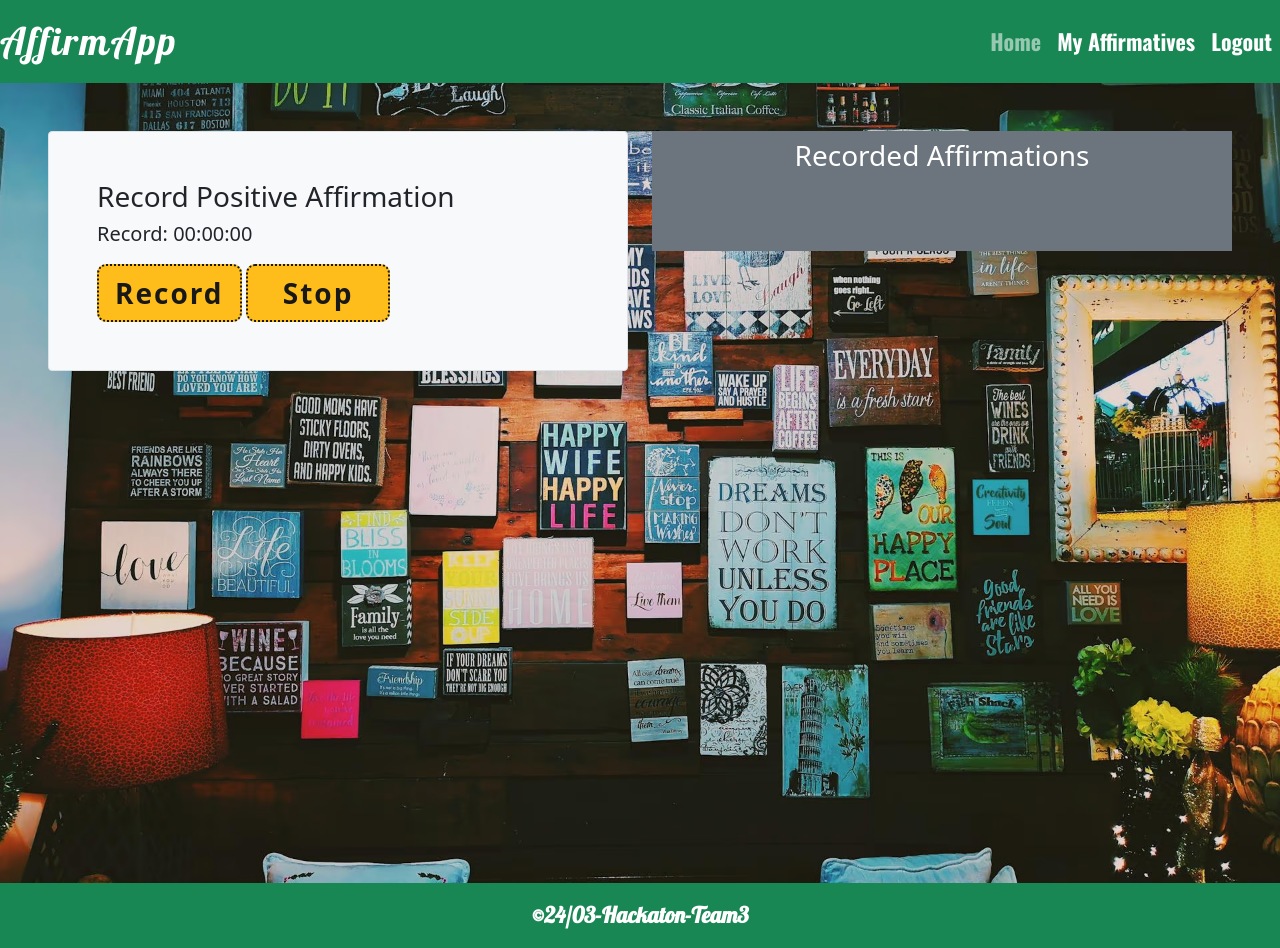
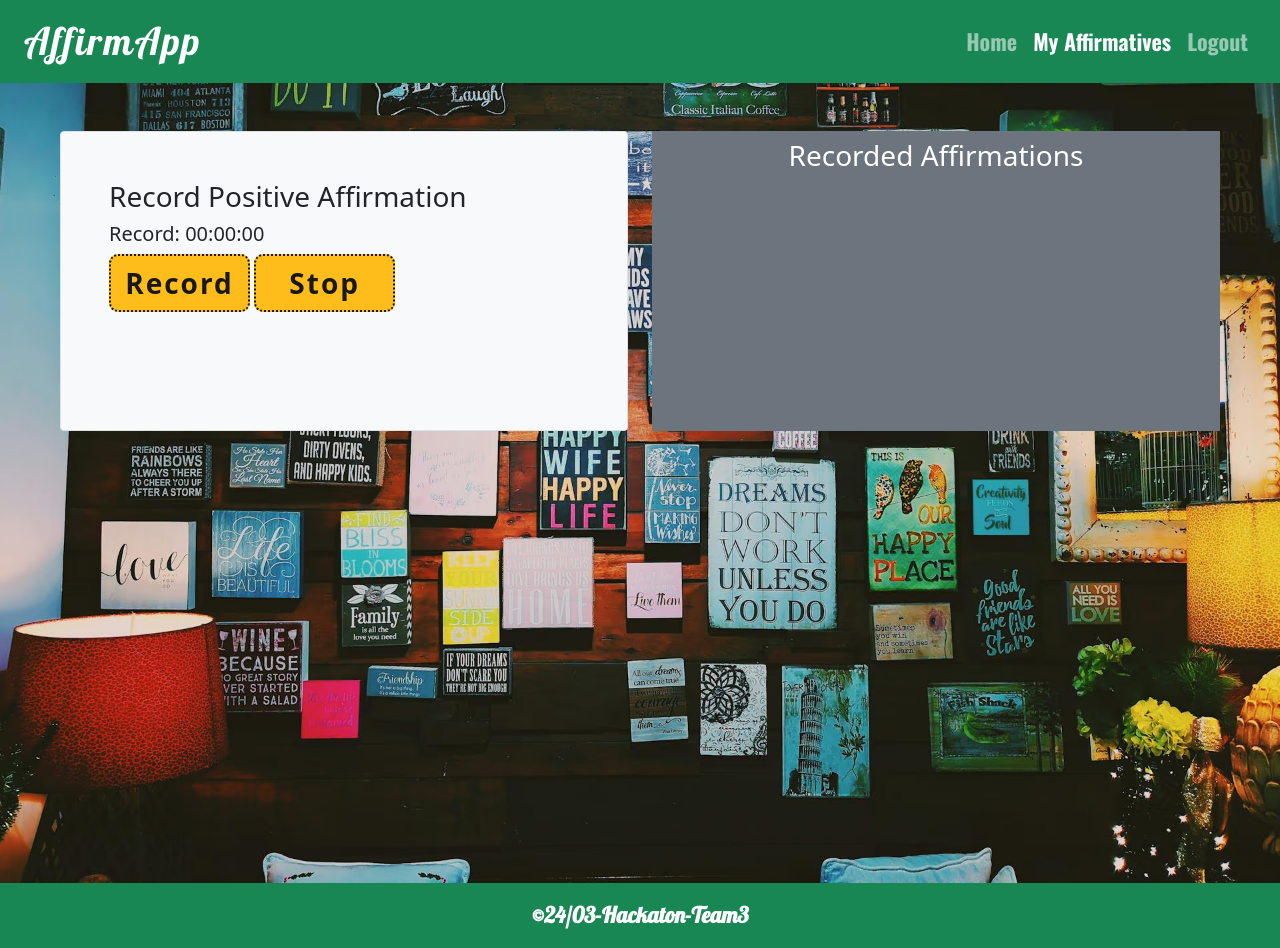
Before and after one commit to jamie33o/world-happiness-hackathon, a Django app: page /affirmations/ in a window 1280 px wide. Run offline with Django 3.2, Linux system fonts and the light colour scheme; a user stored in the database is signed in; data that the repository does not hold is empty; some libraries are stand-ins or nearby versions.

Commit message:
Style: fix responsiveness with bootstrap classes

```diff
--- a/affirmations/templates/affirmations/affirmations.html
+++ b/affirmations/templates/affirmations/affirmations.html
@@ -4,9 +4,9 @@
 
     <div class="background-image">
         <div class="container-fluid p-2 p-lg-5">
-            <div class="row">
-                <div class="col-12 col-lg-6">
-                    <div class=" bg-light border rounded p-5">
+            <div class="row m-0 p-0">
+                <div class="col-12 col-lg-6 mt-5 mt-lg-0">
+                    <div class="h-300 bg-light border rounded p-5">
                         <h3>Record Positive Affirmation</h3>
                         <div id='gUMArea' class="h5">
                             Record: <span id="timer">00:00:00</span>
@@ -17,8 +17,8 @@
                         </div>
                     </div>
                 </div>
-                <div class="col-12 col-lg-6">
-                    <div class="bg-secondary h-50 overflow-auto">
+                <div class="col-12 col-lg-6 mt-5 mt-lg-0">
+                    <div class="bg-secondary h-300 overflow-auto">
                         <h3 class="text-center text-white my-2">Recorded Affirmations</h3>
                         <ul class="list-unstyled p-2 " id='ul'>
                             {% for recording in recordings %}
--- a/home/templates/home/index.html
+++ b/home/templates/home/index.html
@@ -15,9 +15,9 @@
             </section>
             <div class="text-center lobster">
                 <h2 class="text-white mt-3 rounded p-3 mx-auto">Start Your Journey Today !</h2>
-            <a href="{% url 'affirmations' %}" class="btn btn-light btn-lg lobster d-block mx-auto mt-3 mb-3" aria-label="my affirmatives">My Affirmatives</a>
                 </div>
             </div>
         </div>
     </div>
+
 {% endblock content %}
--- a/static/css/base.css
+++ b/static/css/base.css
@@ -123,11 +123,9 @@ font-family:'Oswald', sans-serif;
  /* styles for home page */
  .background-image{
     background-image:url("/static/images/background-image.avif");
-    width:100vw;
     height:100vh;
     background-size: cover;
     background-position:center;
-    overflow-x: hidden;
 }
 
 .main-heading{
@@ -144,7 +142,6 @@ font-family:'Oswald', sans-serif;
 }
 
 .btn {
-    margin-top: 10px;
     width: 80%;
     opacity: 0.9;
     font-weight: 700;
@@ -178,6 +175,10 @@ h2{
     background-color: #3a5a40;
 }
 
+.h-300 {
+    height: 300px;
+}
+
 /*  styles for bigger screen sizes */
 @media only screen and (min-width:767px) {
     .nav-link, .text{
--- a/templates/base.html
+++ b/templates/base.html
@@ -65,7 +65,7 @@
 
     <header class="container-fluid p-0 ">
       {% block page_header %}
-      <nav class="bg-success navbar navbar-expand-lg navbar-dark ">
+      <nav class="bg-success navbar navbar-expand-lg navbar-dark px-4">
       <a class=" lobster navbar-brand mx-auto  text-center " href="{% url 'home' %}">AffirmApp</a>
           <button class="navbar-toggler" type="button" data-bs-toggle="collapse" data-bs-target="#navbarSupportedContent" aria-controls="navbarSupportedContent" aria-expanded="false" aria-label="Toggle navigation">
             <span class="navbar-toggler-icon"></span>
@@ -73,25 +73,25 @@
           <div class="collapse navbar-collapse justify-content-end"  id="navbarSupportedContent">
             <ul class="navbar-nav  mb-2 mb-lg-0">
               <li class="nav-item">
-                <a class="oswald nav-link   {% if request.path == home_url %}active{% endif %}" aria-current="page"
+                <a class="oswald nav-link {% if home_url == request.path %}text-white{% endif %}" aria-current="page"
                             href="{% url 'home' %}">Home</a>
               </li>
               {% if user.is_authenticated %}
                <!-- Display logout link when the user is authenticated -->
                <li class="nav-item">
-                <a class="oswald nav-link text-white {% if request.path == affirmations_url %}active{% endif %}" aria-current="page" href="{% url 'affirmations' %}">My Affirmatives</a>
+                <a class="oswald nav-link {% if 'affirmations' in request.path %}text-white{% endif %}" aria-current="page" href="{% url 'affirmations' %}">My Affirmatives</a>
               </li>
                  <li class="nav-item">
-                  <a class="oswald text-white nav-link {% if request.path == logout_url %}active{% endif %}" aria-current="page" href="{% url 'account_logout' %}">Logout</a>
+                  <a class="oswald nav-link {% if 'logout' in request.path %}text-white{% endif %}" aria-current="page" href="{% url 'account_logout' %}">Logout</a>
                 </li>
                 {% else %}
                 <!-- Display registration and login links when the user is not authenticated -->
                 <li class="nav-item">
-                  <a class="oswald text-white nav-link {% if request.path == signup_url %}active{% endif %}" aria-current="page"
+                  <a class="oswald nav-link {% if 'signup' in request.path %}text-white{% endif %}" aria-current="page"
                     href="{% url 'account_signup' %}">Register</a>
                 </li>
                 <li class="nav-item">
-                  <a class="oswald text-white nav-link {% if request.path == login_url %}active{% endif %}" aria-current="page" href="{% url 'account_login' %}">Login</a>
+                  <a class="oswald nav-link {% if 'login' in request.path %}text-white{% endif %}" aria-current="page" href="{% url 'account_login' %}">Login</a>
                 </li>
                 {% endif %}
             </ul>
```
Also changed, not shown: 2 other files. Lines whose indentation alone changed are shown as unchanged.
